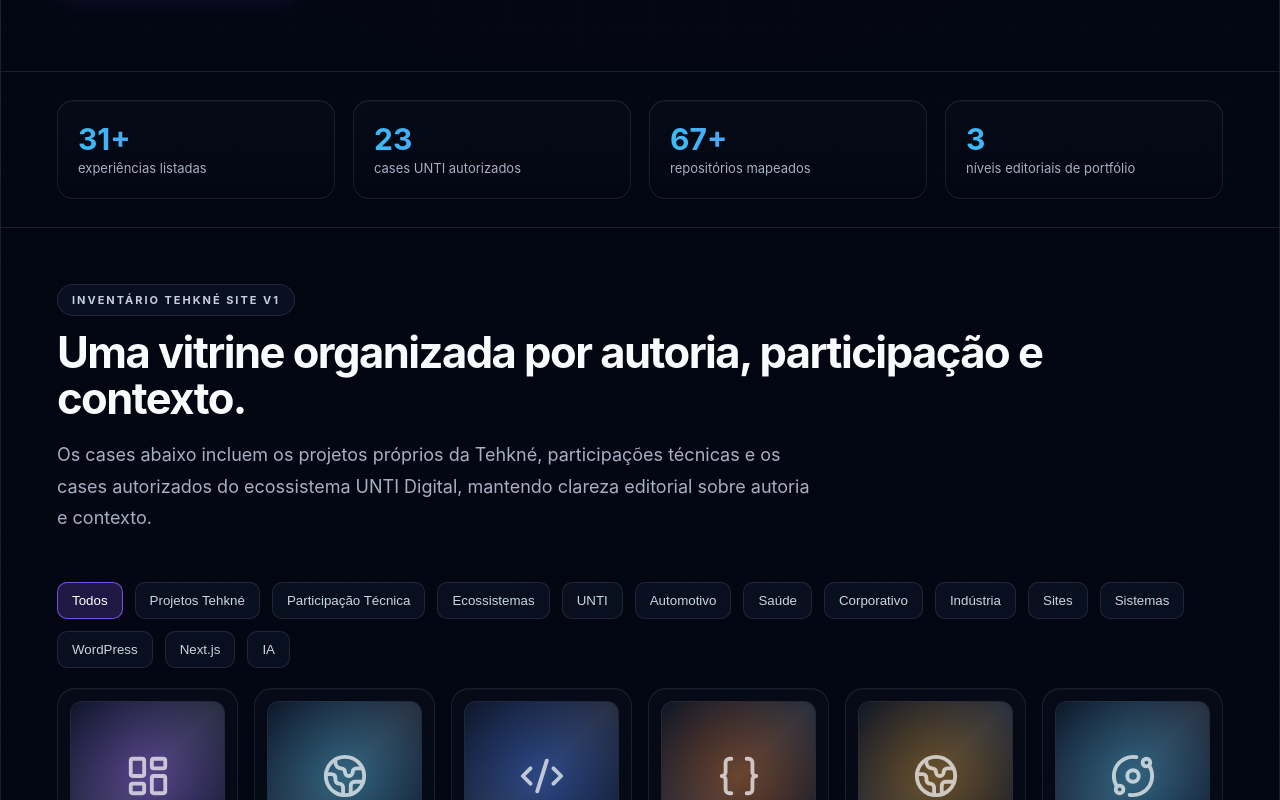
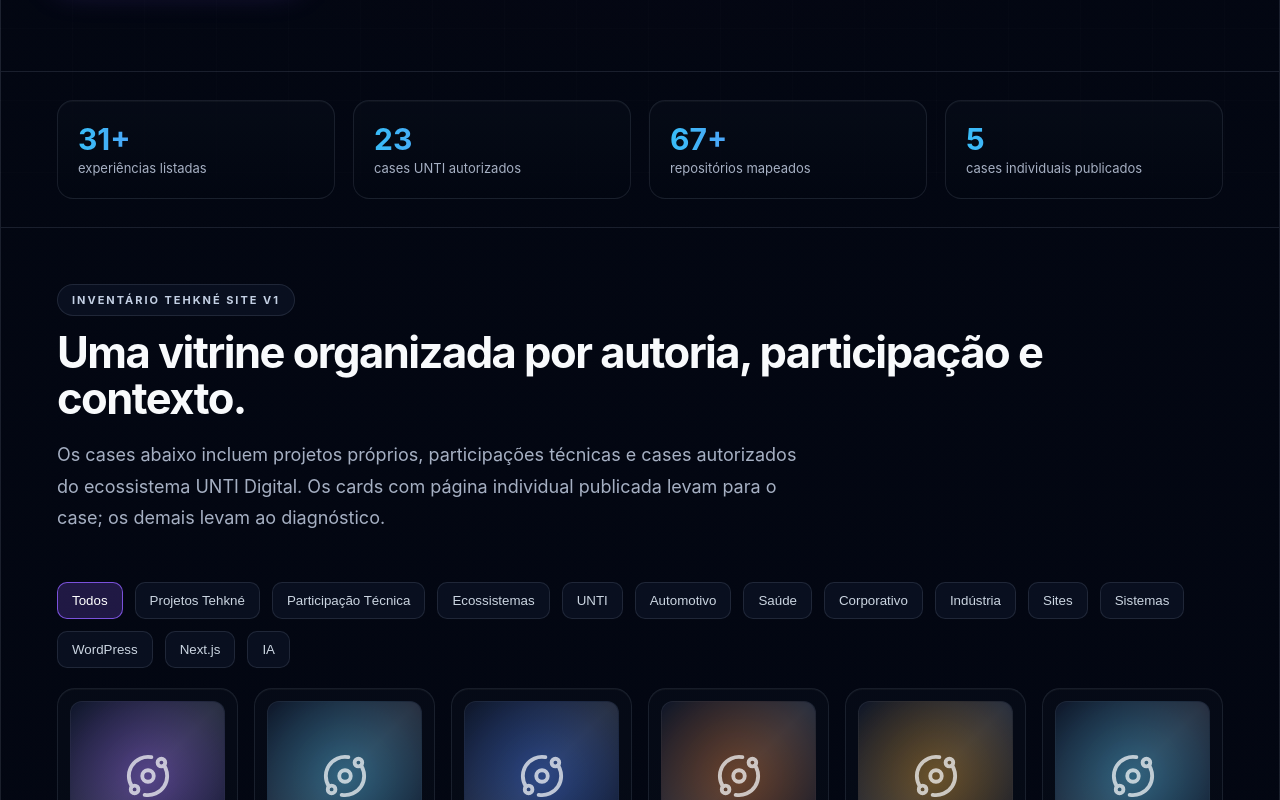
Before and after one commit to Tehkne-Solutions/tehkne-site, a Next.js app: page /portfolio in a window 1280 px wide. Shown: the part 620-1420 px from the top of the page. Built offline with nearby package versions, Linux system fonts and the light colour scheme.

Commit message:
fix: link portfolio cards to case pages

```diff
--- a/app/portfolio/page.tsx
+++ b/app/portfolio/page.tsx
@@ -1,6 +1,17 @@
-import { ArrowUpRight, Braces, Code2, Globe2, LayoutDashboard, Orbit, Sparkles, Workflow } from 'lucide-react';
+import { ArrowUpRight, Orbit, Sparkles } from 'lucide-react';
 
-const cases = [
+type PortfolioCase = {
+  title: string;
+  type: string;
+  category: string;
+  stack: string;
+  text: string;
+  tone: 'violet' | 'cyan' | 'blue' | 'orange' | 'amber' | 'pink';
+  status: string;
+  href?: string;
+};
+
+const cases: PortfolioCase[] = [
   {
     title: 'Tehkné Flow',
     type: 'Projeto Tehkné',
@@ -8,8 +19,8 @@ const cases = [
     stack: 'Next.js • Gestão • Analytics • Operação',
     text: 'Produto interno para gestão de projetos, tarefas, automações e visão operacional de times digitais.',
     tone: 'violet',
-    icon: LayoutDashboard,
-    status: 'Laboratório Tehkné'
+    status: 'Laboratório Tehkné',
+    href: '/portfolio/tehkne-flow'
   },
   {
     title: 'Vacina One',
@@ -18,8 +29,8 @@ const cases = [
     stack: 'Next.js • Saúde • Conteúdo • Franquias',
     text: 'Estrutura institucional moderna para clínica de vacinação, com comunicação clara, navegação objetiva e base preparada para expansão.',
     tone: 'cyan',
-    icon: Globe2,
-    status: 'Projeto direto / staging'
+    status: 'Projeto direto / staging',
+    href: '/portfolio/vacina-one'
   },
   {
     title: 'UNTI Digital',
@@ -28,8 +39,8 @@ const cases = [
     stack: 'Next.js • Integrações • Operação digital',
     text: 'Atuação como braço técnico em operação digital com foco em sites, plataformas, integrações, APIs e sustentação.',
     tone: 'blue',
-    icon: Code2,
-    status: 'Cliente fixo / ecossistema'
+    status: 'Cliente fixo / ecossistema',
+    href: '/portfolio/unti-digital'
   },
   {
     title: 'Savol Seminovos',
@@ -38,8 +49,8 @@ const cases = [
     stack: 'WordPress • Elementor • Filtros • Catálogo',
     text: 'Portal automotivo com listagem de veículos, filtros comerciais, cards dinâmicos e estrutura de manutenção contínua.',
     tone: 'orange',
-    icon: Braces,
-    status: 'Participação técnica'
+    status: 'Participação técnica',
+    href: '/portfolio/savol-seminovos'
   },
   {
     title: 'Beggin',
@@ -48,8 +59,8 @@ const cases = [
     stack: 'WordPress • Elementor • Produto • Performance',
     text: 'Site de marca e produto com narrativa visual, experiência editorial, páginas comerciais e ajustes técnicos de performance.',
     tone: 'amber',
-    icon: Globe2,
-    status: 'Participação técnica'
+    status: 'Participação técnica',
+    href: '/portfolio/beggin'
   },
   {
     title: 'HNK Agent',
@@ -58,7 +69,6 @@ const cases = [
     stack: 'GIP • Agentes • Prompts • Automação',
     text: 'Sistema conceitual e operacional para arquitetura de soluções, agentes, documentação viva e governança de criação digital.',
     tone: 'cyan',
-    icon: Orbit,
     status: 'Produto interno'
   },
   {
@@ -68,7 +78,6 @@ const cases = [
     stack: 'WordPress • Sites • Marketing • Suporte',
     text: 'Experiência técnica em ecossistema martech, com sites institucionais, suporte a operações digitais e projetos web.',
     tone: 'pink',
-    icon: Workflow,
     status: 'Histórico profissional'
   },
   {
@@ -78,239 +87,41 @@ const cases = [
     stack: 'WordPress • Elementor • Branding • Campanhas',
     text: 'Experiência em ecossistema de agência com sites, campanhas, comunicação visual e sustentação técnica para projetos digitais.',
     tone: 'violet',
-    icon: Sparkles,
     status: 'Histórico profissional'
   },
-  {
-    title: 'Grupo Savol',
+  ...[
+    ['Grupo Savol', 'Automotivo / Ecossistema', 'Next.js • Tailwind CSS • CRM', 'Case UNTI com atuação técnica em marcas, operação e captação regional para ecossistema automotivo.', 'blue'],
+    ['Toriba', 'Automotivo / Leads', 'Next.js • Framer Motion • CRM', 'Plataforma de leads com foco em velocidade comercial, captação e experiência digital objetiva.', 'cyan'],
+    ['Auto Shopping Tiquatira', 'Automotivo / Catálogo', 'API • Catálogo web • SEO', 'Catálogo conectado ao estoque real, com organização comercial e estrutura preparada para busca e conversão.', 'orange'],
+    ['Dr. Eduardo Ursolino', 'Saúde / Odontologia', 'Next.js • SEO • Framer Motion', 'Case de autoridade clínica e agendamento premium, com foco em confiança, clareza e posicionamento profissional.', 'cyan'],
+    ['Dr. Alessandro Linder', 'Saúde / Estética', 'Next.js • SEO local • UX', 'Experiência digital para saúde e estética, com foco em confiança clínica e geração de consultas qualificadas.', 'violet'],
+    ['Uroclínica de Joinville', 'Saúde / Clínica especializada', 'Next.js • Tailwind CSS • SEO local', 'Clareza institucional, contato qualificado e navegação objetiva para clínica especializada.', 'blue'],
+    ['Hospital Thereza Mussi', 'Saúde / Hospital', 'Next.js • Conteúdo • SEO local', 'Organização de serviços e confiança digital para instituição hospitalar, com base de conteúdo escalável.', 'cyan'],
+    ['Human Clinic', 'Saúde / Clínica premium', 'Next.js • UX premium • Tailwind CSS', 'Refinamento visual e fluxo de contato mais objetivo para experiência clínica premium.', 'violet'],
+    ['Dra. Isabel Borelli', 'Saúde / Estética', 'Next.js • SEO local • UX', 'Posicionamento profissional, proximidade e jornada de contato clara para marca médica pessoal.', 'pink'],
+    ['Dra. Gionvana Bombonatto', 'Saúde / Estética', 'Next.js • UX premium • SEO local', 'Autoridade médica com experiência premium, visual refinado e arquitetura voltada para conversão.', 'violet'],
+    ['Dr. Thiago Azuaga', 'Saúde especializada', 'Next.js • Tailwind CSS • SEO local', 'Confiança e jornada de contato enxuta para atuação médica especializada.', 'blue'],
+    ['Grupo ALJR', 'Corporativo / Grupo empresarial', 'Next.js • SEO • UX B2B', 'Marca corporativa e relacionamento comercial com foco em clareza institucional e presença B2B.', 'violet'],
+    ['Conect 7G', 'Tecnologia & Serviços', 'Next.js • Performance web • Tailwind CSS', 'Autoridade técnica e geração de demanda para empresa de tecnologia e serviços.', 'cyan'],
+    ['Landing Page Conect 7G', 'Landing page / CRO', 'Next.js • Framer Motion • CRO', 'Landing page com foco em captação de leads, resposta rápida e comunicação objetiva.', 'cyan'],
+    ['Clube Recreativo de Sumaré', 'Institucional & Serviços', 'Next.js • Conteúdo • Performance web', 'Agenda, serviços e relacionamento institucional organizados em uma experiência digital clara.', 'blue'],
+    ['Odete Design', 'Marca criativa', 'Next.js • UX premium • SEO', 'Posicionamento premium e percepção de valor para marca criativa com presença digital refinada.', 'pink'],
+    ['Renata Pimentel', 'Marca pessoal', 'Next.js • SEO local • UX', 'Autoridade, oferta e proximidade em uma presença digital orientada a contato qualificado.', 'violet'],
+    ['Plataforma Wiki das Celebridades', 'Plataforma web / Conteúdo', 'Next.js • SEO técnico • Conteúdo', 'Estrutura editorial, navegação e escala para plataforma web orientada a conteúdo.', 'blue'],
+    ['Nerd ao Máximo', 'Mídia & Conteúdo', 'Next.js • Conteúdo • Performance web', 'Comunidade, conteúdo e experiência editorial para ecossistema de mídia digital.', 'cyan'],
+    ['Catálogo Grupo Niks', 'Indústria / Catálogo digital', 'Next.js • Catálogo digital • Tailwind CSS', 'Organização comercial da oferta em catálogo digital estruturado para apresentação e venda.', 'orange'],
+    ['E-commerce Onile Alimentos', 'E-commerce', 'Next.js • E-commerce • UX', 'Jornada de compra mais clara para operação de alimentos, com foco em navegação e conversão.', 'amber'],
+    ['Website SuporteShop', 'E-commerce & Suporte', 'Next.js • SEO técnico • UX', 'Serviços e operação de suporte digital organizados em presença web comercial.', 'orange'],
+    ['SOS Pistolas', 'Indústria & Varejo', 'Next.js • SEO local • Performance web', 'Nicho técnico com clareza comercial, arquitetura de conteúdo e navegação objetiva.', 'amber']
+  ].map(([title, category, stack, text, tone]) => ({
+    title,
     type: 'Participação técnica autorizada',
-    category: 'Automotivo / Ecossistema',
-    stack: 'Next.js • Tailwind CSS • CRM',
-    text: 'Case UNTI com atuação técnica em marcas, operação e captação regional para ecossistema automotivo.',
-    tone: 'blue',
-    icon: Globe2,
+    category,
+    stack,
+    text,
+    tone: tone as PortfolioCase['tone'],
     status: 'Ecossistema UNTI'
-  },
-  {
-    title: 'Toriba',
-    type: 'Participação técnica autorizada',
-    category: 'Automotivo / Leads',
-    stack: 'Next.js • Framer Motion • CRM',
-    text: 'Plataforma de leads com foco em velocidade comercial, captação e experiência digital objetiva.',
-    tone: 'cyan',
-    icon: Workflow,
-    status: 'Ecossistema UNTI'
-  },
-  {
-    title: 'Auto Shopping Tiquatira',
-    type: 'Participação técnica autorizada',
-    category: 'Automotivo / Catálogo',
-    stack: 'API • Catálogo web • SEO',
-    text: 'Catálogo conectado ao estoque real, com organização comercial e estrutura preparada para busca e conversão.',
-    tone: 'orange',
-    icon: Braces,
-    status: 'Ecossistema UNTI'
-  },
-  {
-    title: 'Dr. Eduardo Ursolino',
-    type: 'Participação técnica autorizada',
-    category: 'Saúde / Odontologia',
-    stack: 'Next.js • SEO • Framer Motion',
-    text: 'Case de autoridade clínica e agendamento premium, com foco em confiança, clareza e posicionamento profissional.',
-    tone: 'cyan',
-    icon: Globe2,
-    status: 'Ecossistema UNTI'
-  },
-  {
-    title: 'Dr. Alessandro Linder',
-    type: 'Participação técnica autorizada',
-    category: 'Saúde / Estética',
-    stack: 'Next.js • SEO local • UX',
-    text: 'Experiência digital para saúde e estética, com foco em confiança clínica e geração de consultas qualificadas.',
-    tone: 'violet',
-    icon: Sparkles,
-    status: 'Ecossistema UNTI'
-  },
-  {
-    title: 'Uroclínica de Joinville',
-    type: 'Participação técnica autorizada',
-    category: 'Saúde / Clínica especializada',
-    stack: 'Next.js • Tailwind CSS • SEO local',
-    text: 'Clareza institucional, contato qualificado e navegação objetiva para clínica especializada.',
-    tone: 'blue',
-    icon: Globe2,
-    status: 'Ecossistema UNTI'
-  },
-  {
-    title: 'Hospital Thereza Mussi',
-    type: 'Participação técnica autorizada',
-    category: 'Saúde / Hospital',
-    stack: 'Next.js • Conteúdo • SEO local',
-    text: 'Organização de serviços e confiança digital para instituição hospitalar, com base de conteúdo escalável.',
-    tone: 'cyan',
-    icon: Globe2,
-    status: 'Ecossistema UNTI'
-  },
-  {
-    title: 'Human Clinic',
-    type: 'Participação técnica autorizada',
-    category: 'Saúde / Clínica premium',
-    stack: 'Next.js • UX premium • Tailwind CSS',
-    text: 'Refinamento visual e fluxo de contato mais objetivo para experiência clínica premium.',
-    tone: 'violet',
-    icon: Sparkles,
-    status: 'Ecossistema UNTI'
-  },
-  {
-    title: 'Dra. Isabel Borelli',
-    type: 'Participação técnica autorizada',
-    category: 'Saúde / Estética',
-    stack: 'Next.js • SEO local • UX',
-    text: 'Posicionamento profissional, proximidade e jornada de contato clara para marca médica pessoal.',
-    tone: 'pink',
-    icon: Globe2,
-    status: 'Ecossistema UNTI'
-  },
-  {
-    title: 'Dra. Gionvana Bombonatto',
-    type: 'Participação técnica autorizada',
-    category: 'Saúde / Estética',
-    stack: 'Next.js • UX premium • SEO local',
-    text: 'Autoridade médica com experiência premium, visual refinado e arquitetura voltada para conversão.',
-    tone: 'violet',
-    icon: Sparkles,
-    status: 'Ecossistema UNTI'
-  },
-  {
-    title: 'Dr. Thiago Azuaga',
-    type: 'Participação técnica autorizada',
-    category: 'Saúde especializada',
-    stack: 'Next.js • Tailwind CSS • SEO local',
-    text: 'Confiança e jornada de contato enxuta para atuação médica especializada.',
-    tone: 'blue',
-    icon: Globe2,
-    status: 'Ecossistema UNTI'
-  },
-  {
-    title: 'Grupo ALJR',
-    type: 'Participação técnica autorizada',
-    category: 'Corporativo / Grupo empresarial',
-    stack: 'Next.js • SEO • UX B2B',
-    text: 'Marca corporativa e relacionamento comercial com foco em clareza institucional e presença B2B.',
-    tone: 'violet',
-    icon: LayoutDashboard,
-    status: 'Ecossistema UNTI'
-  },
-  {
-    title: 'Conect 7G',
-    type: 'Participação técnica autorizada',
-    category: 'Tecnologia & Serviços',
-    stack: 'Next.js • Performance web • Tailwind CSS',
-    text: 'Autoridade técnica e geração de demanda para empresa de tecnologia e serviços.',
-    tone: 'cyan',
-    icon: Code2,
-    status: 'Ecossistema UNTI'
-  },
-  {
-    title: 'Landing Page Conect 7G',
-    type: 'Participação técnica autorizada',
-    category: 'Landing page / CRO',
-    stack: 'Next.js • Framer Motion • CRO',
-    text: 'Landing page com foco em captação de leads, resposta rápida e comunicação objetiva.',
-    tone: 'cyan',
-    icon: Workflow,
-    status: 'Ecossistema UNTI'
-  },
-  {
-    title: 'Clube Recreativo de Sumaré',
-    type: 'Participação técnica autorizada',
-    category: 'Institucional & Serviços',
-    stack: 'Next.js • Conteúdo • Performance web',
-    text: 'Agenda, serviços e relacionamento institucional organizados em uma experiência digital clara.',
-    tone: 'blue',
-    icon: Globe2,
-    status: 'Ecossistema UNTI'
-  },
-  {
-    title: 'Odete Design',
-    type: 'Participação técnica autorizada',
-    category: 'Marca criativa',
-    stack: 'Next.js • UX premium • SEO',
-    text: 'Posicionamento premium e percepção de valor para marca criativa com presença digital refinada.',
-    tone: 'pink',
-    icon: Sparkles,
-    status: 'Ecossistema UNTI'
-  },
-  {
-    title: 'Renata Pimentel',
-    type: 'Participação técnica autorizada',
-    category: 'Marca pessoal',
-    stack: 'Next.js • SEO local • UX',
-    text: 'Autoridade, oferta e proximidade em uma presença digital orientada a contato qualificado.',
-    tone: 'violet',
-    icon: Sparkles,
-    status: 'Ecossistema UNTI'
-  },
-  {
-    title: 'Plataforma Wiki das Celebridades',
-    type: 'Participação técnica autorizada',
-    category: 'Plataforma web / Conteúdo',
-    stack: 'Next.js • SEO técnico • Conteúdo',
-    text: 'Estrutura editorial, navegação e escala para plataforma web orientada a conteúdo.',
-    tone: 'blue',
-    icon: LayoutDashboard,
-    status: 'Ecossistema UNTI'
-  },
-  {
-    title: 'Nerd ao Máximo',
-    type: 'Participação técnica autorizada',
-    category: 'Mídia & Conteúdo',
-    stack: 'Next.js • Conteúdo • Performance web',
-    text: 'Comunidade, conteúdo e experiência editorial para ecossistema de mídia digital.',
-    tone: 'cyan',
-    icon: Globe2,
-    status: 'Ecossistema UNTI'
-  },
-  {
-    title: 'Catálogo Grupo Niks',
-    type: 'Participação técnica autorizada',
-    category: 'Indústria / Catálogo digital',
-    stack: 'Next.js • Catálogo digital • Tailwind CSS',
-    text: 'Organização comercial da oferta em catálogo digital estruturado para apresentação e venda.',
-    tone: 'orange',
-    icon: Braces,
-    status: 'Ecossistema UNTI'
-  },
-  {
-    title: 'E-commerce Onile Alimentos',
-    type: 'Participação técnica autorizada',
-    category: 'E-commerce',
-    stack: 'Next.js • E-commerce • UX',
-    text: 'Jornada de compra mais clara para operação de alimentos, com foco em navegação e conversão.',
-    tone: 'amber',
-    icon: Workflow,
-    status: 'Ecossistema UNTI'
-  },
-  {
-    title: 'SWebsite SuporteShop',
-    type: 'Participação técnica autorizada',
-    category: 'E-commerce & Suporte',
-    stack: 'Next.js • SEO técnico • UX',
-    text: 'Serviços e operação de suporte digital organizados em presença web comercial.',
-    tone: 'orange',
-    icon: Globe2,
-    status: 'Ecossistema UNTI'
-  },
-  {
-    title: 'SOS Pistolas',
-    type: 'Participação técnica autorizada',
-    category: 'Indústria & Varejo',
-    stack: 'Next.js • SEO local • Performance web',
-    text: 'Nicho técnico com clareza comercial, arquitetura de conteúdo e navegação objetiva.',
-    tone: 'amber',
-    icon: Braces,
-    status: 'Ecossistema UNTI'
-  }
+  }))
 ];
 
 const filters = ['Todos', 'Projetos Tehkné', 'Participação Técnica', 'Ecossistemas', 'UNTI', 'Automotivo', 'Saúde', 'Corporativo', 'Indústria', 'Sites', 'Sistemas', 'WordPress', 'Next.js', 'IA'];
@@ -318,7 +129,7 @@ const stats = [
   ['31+', 'experiências listadas'],
   ['23', 'cases UNTI autorizados'],
   ['67+', 'repositórios mapeados'],
-  ['3', 'níveis editoriais de portfólio']
+  ['5', 'cases individuais publicados']
 ];
 
 export const metadata = {
@@ -366,27 +177,24 @@ export default function PortfolioPage() {
           <div>
             <span className="eyebrow">Inventário Tehkné Site v1</span>
             <h2>Uma vitrine organizada por autoria, participação e contexto.</h2>
-            <p>Os cases abaixo incluem os projetos próprios da Tehkné, participações técnicas e os cases autorizados do ecossistema UNTI Digital, mantendo clareza editorial sobre autoria e contexto.</p>
+            <p>Os cases abaixo incluem projetos próprios, participações técnicas e cases autorizados do ecossistema UNTI Digital. Os cards com página individual publicada levam para o case; os demais levam ao diagnóstico.</p>
           </div>
         </div>
         <div className="filters" aria-label="Filtros de portfólio">
           {filters.map((filter, index) => <button className={index === 0 ? 'active' : ''} key={filter}>{filter}</button>)}
         </div>
         <div className="project-grid">
-          {cases.map((item) => {
-            const Icon = item.icon;
-            return (
+          {cases.map((item) => (
             <article className="project-card" key={item.title}>
-                <div className={`project-thumb ${item.tone}`}><Icon size={46} /><span /></div>
+              <div className={`project-thumb ${item.tone}`}><Orbit size={46} /><span /></div>
               <small>{item.type}</small>
               <h3>{item.title}</h3>
               <p><strong>{item.category}</strong></p>
               <p>{item.text}</p>
               <p>{item.stack}</p>
-                <a href="/#contato">Conversar sobre este tipo de projeto <ArrowUpRight size={14} /></a>
+              <a href={item.href ?? '/#contato'}>{item.href ? 'Ver case' : 'Solicitar diagnóstico'} <ArrowUpRight size={14} /></a>
             </article>
-            );
-          })}
+          ))}
         </div>
       </section>
 
```
Lines whose indentation alone changed are shown as unchanged.
